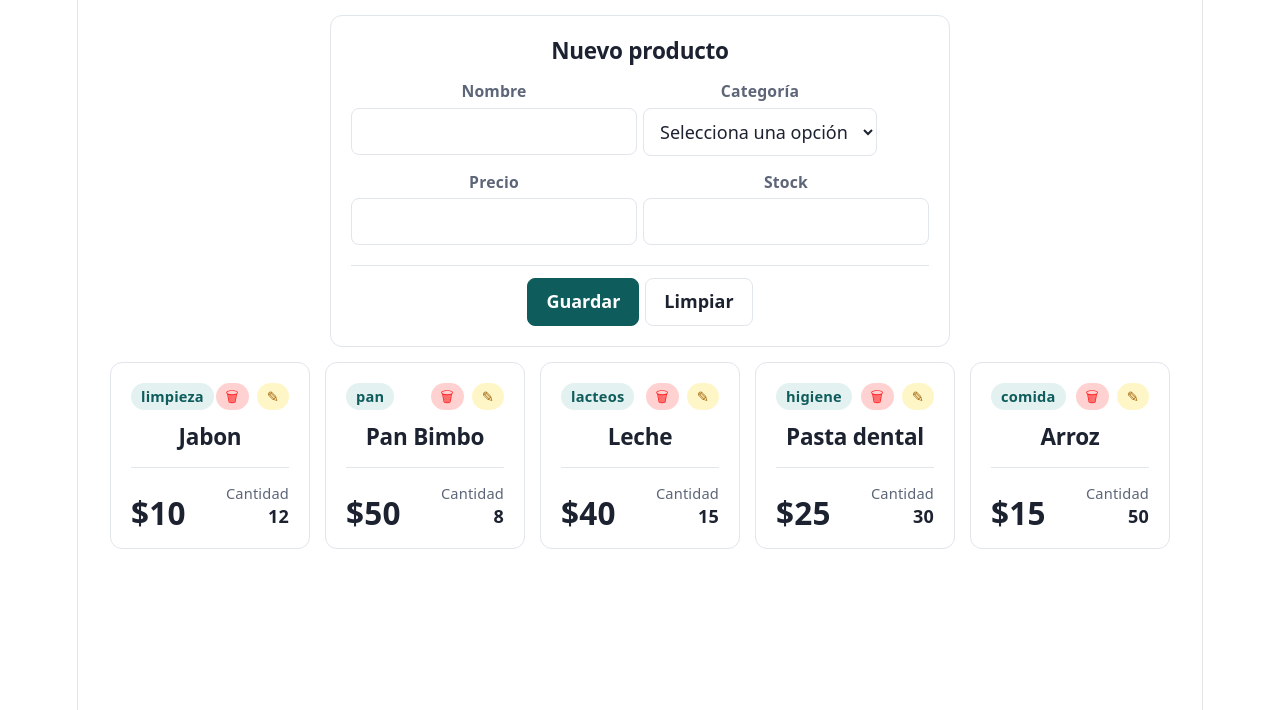
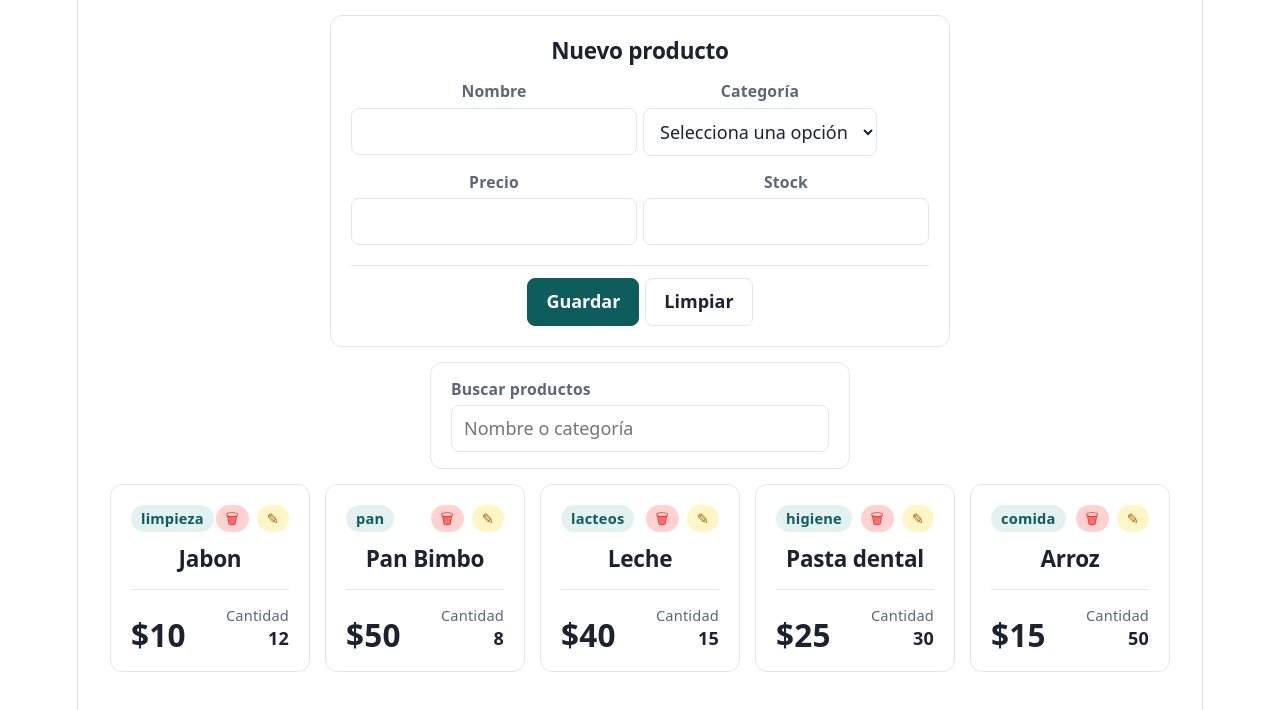
Before and after one commit to TiwexCr25/proyectos-react, a React (Vite) app in the folder projects/06-DataFlow/: page / in a window 1280 px wide. Shown: the top 710 px of the page. Built offline with nearby package versions, Linux system fonts and the light colour scheme.

Commit message:
06 compoenente input search, buscador funcional

```diff
--- a/projects/06-DataFlow/src/App.jsx
+++ b/projects/06-DataFlow/src/App.jsx
@@ -1,6 +1,7 @@
 import './App.css'
 import { initialProducts } from './data/products.js'
 import { ProductForm } from './components/ProductForm.jsx'
+import { ProductSearch } from './components/ProductSearch.jsx'
 import { ProductCard } from './components/ProductCard.jsx'
 import { ProductEdit } from './components/ProductEdit.jsx'
 import { useState } from 'react'
@@ -8,6 +9,7 @@ import { useState } from 'react'
 function App () {
   const [products, setProducts] = useState(initialProducts)
   const [editingProduct, setEditingProduct] = useState(null)
+  const [inputText, setInputText] = useState('')
 
   const addProduct = (product) => {
     const newProduct = {
@@ -43,11 +45,21 @@ function App () {
     setEditingProduct(null)
   }
 
+  const handleChangeText = (inputValue) => {
+    setInputText(inputValue)
+  }
+
+  const filteredProducts = products.filter(product =>
+    product.name.toLowerCase().includes(inputText.toLowerCase()))
+
   return (
     <main>
       <ProductForm onSubmitProduct={addProduct} />
+      <ProductSearch
+        onSearch={handleChangeText}
+      />
       <ProductCard
-        products={products}
+        products={filteredProducts}
         onRemoveProduct={removeProduct}
         onEditProduct={editProduct}
       />
--- /dev/null
+++ b/projects/06-DataFlow/src/components/ProductSearch.jsx
@@ -0,0 +1,19 @@
+import './css/productSearch.css'
+
+export function ProductSearch ({ onSearch }) {
+  return (
+    <section className='product-search'>
+      <label className='product-search__label' htmlFor='product-search-input'>
+        Buscar productos
+      </label>
+      <input
+        className='product-search__input'
+        id='product-search-input'
+        name='search'
+        type='search'
+        placeholder='Nombre o categoría'
+        onChange={(e) => onSearch(e.target.value)}
+      />
+    </section>
+  )
+}
--- /dev/null
+++ b/projects/06-DataFlow/src/components/css/productSearch.css
@@ -0,0 +1,61 @@
+.product-search {
+  --search-surface: #ffffff;
+  --search-text: #1c2230;
+  --search-muted: #5d6678;
+  --search-border: #e1e5ec;
+  --search-accent: #0f5c5c;
+
+  box-sizing: border-box;
+  width: 100%;
+  max-width: 420px;
+  padding: 16px 20px;
+  display: flex;
+  flex-direction: column;
+  gap: 6px;
+  background: var(--search-surface);
+  color: var(--search-text);
+  border: 1px solid var(--search-border);
+  border-radius: 12px;
+  font-family: inherit;
+  text-align: left;
+}
+
+.product-search__label {
+  color: var(--search-muted);
+  font-size: 0.875rem;
+  font-weight: 600;
+  line-height: 1.3;
+}
+
+.product-search__input {
+  box-sizing: border-box;
+  width: 100%;
+  padding: 10px 12px;
+  background: var(--search-surface);
+  color: var(--search-text);
+  border: 1px solid var(--search-border);
+  border-radius: 8px;
+  font: inherit;
+  font-size: 1rem;
+  line-height: 1.4;
+}
+
+.product-search__input:hover {
+  border-color: var(--search-muted);
+}
+
+.product-search__input:focus-visible {
+  border-color: var(--search-accent);
+  outline: 2px solid var(--search-accent);
+  outline-offset: 1px;
+}
+
+@media (prefers-color-scheme: dark) {
+  .product-search {
+    --search-surface: #1a1f2b;
+    --search-text: #eef1f6;
+    --search-muted: #9aa3b5;
+    --search-border: #2d3445;
+    --search-accent: #8fd6d2;
+  }
+}
```
